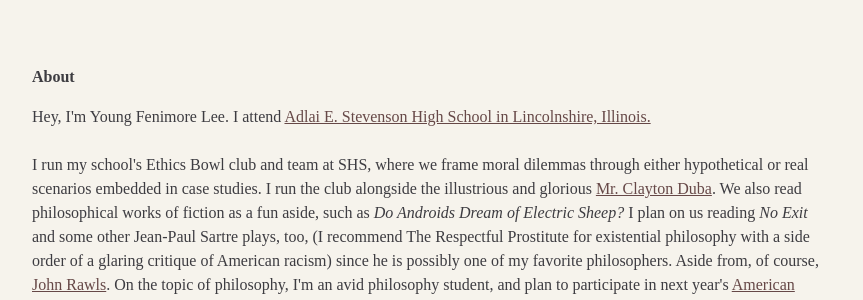
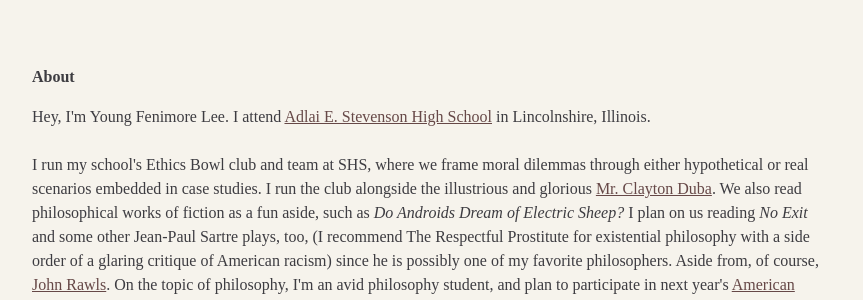
Before and after one commit to youngflee/youngflee.github.io, a Jekyll site: the page built from index.html, in a window 1280 px wide. Shown: the part 244-544 px from the top of the page, without its empty margins (208-1071 px from the left). Built offline with Jekyll 4.4.1, drawn with Linux system fonts in a browser that asks for light colours; nearby versions of some CDN libraries; some of the changed lines change nothing that is shown.

```diff
--- a/index.html
+++ b/index.html
@@ -6,7 +6,7 @@
 <div id="home">
     <h1>About</h1>
       <p>
-      Hey, I'm Young Fenimore Lee. I attend <a href="https://d125.org">Adlai E. Stevenson High School in Lincolnshire, Illinois.</a><br /><br />
+      Hey, I'm Young Fenimore Lee. I attend <a href="https://d125.org">Adlai E. Stevenson High School</a> in Lincolnshire, Illinois.<br /><br />
       <!-- I attend hackathons, and am a proud hackathon hacker <a href="https://medium.com/hackathons-anonymous/wtf-is-a-hackathon-92668579601"> (no, not that kind of hacker)</a>. I tend to build a variety of things. Previous work includes a chrome extension and this website. A web app and an iOS app is in the works. I also am a graphics and web designer. I like to design logos, banners, and web pages. <a href="/in_progress.html">Check out some of my work from hackathons, designs, websites, and more.</a><br /><br />
       I run the Ethics Bowl team at SHS, and am an avid philosophy student and writer. I plan to participate in the <a href="http://precollegephilosophy.blogspot.com/">American Philosophy Olympiad</a>, the United States olympiad for qualifying for the <a href="http://www.philosophy-olympiad.org/">International Philosophy Olympiad</a>. I also write literary fiction and creative writing. <a href="/in_progress.html">Check out some of my work in philosophy and literature.</a><br /><br />
       I write a blog, with topics such as design, personal philosophy, literature, and hacking. <a href="/blogs.html">Check it out here.</a><br /><br />
```
